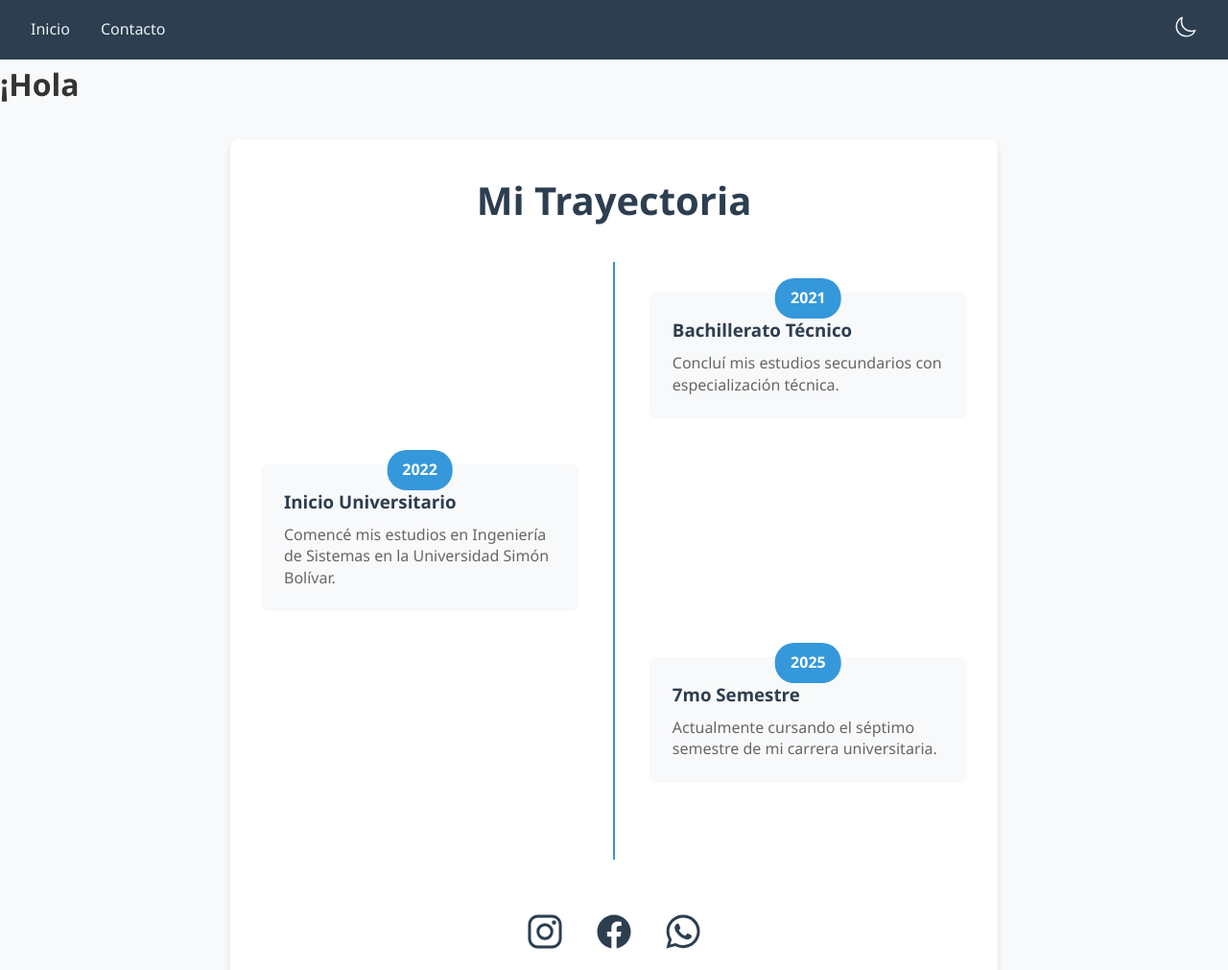
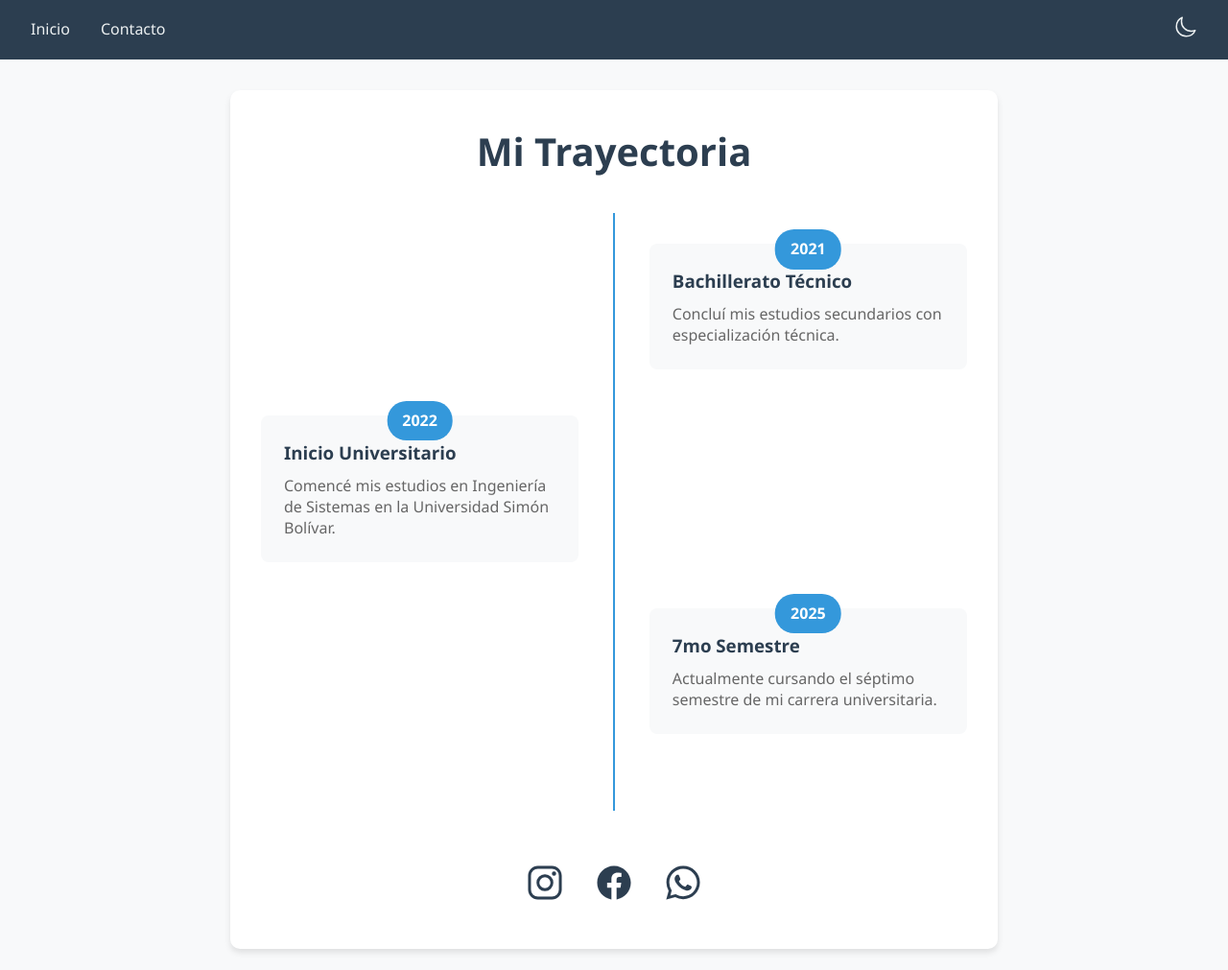
Before and after one commit to andres1a/Portafolio, a plain HTML site: page sobre_mi.html in a window 1280 px wide. Shown: the top 1011 px of the page at 96% size. Drawn offline with nearby package versions, Linux system fonts and the light colour scheme.

```diff
--- a/sobre_mi.html
+++ b/sobre_mi.html
@@ -25,7 +25,7 @@
         <ion-icon name="moon-outline" class="dark-mode-icon"></ion-icon>
       </button>
     </nav>
-    <h1>¡Hola</h1>
+
     <!-- Contenido principal -->
     <main class="contenido-principal">
       <h1 class="titulo-principal">Mi Trayectoria</h1>
```
